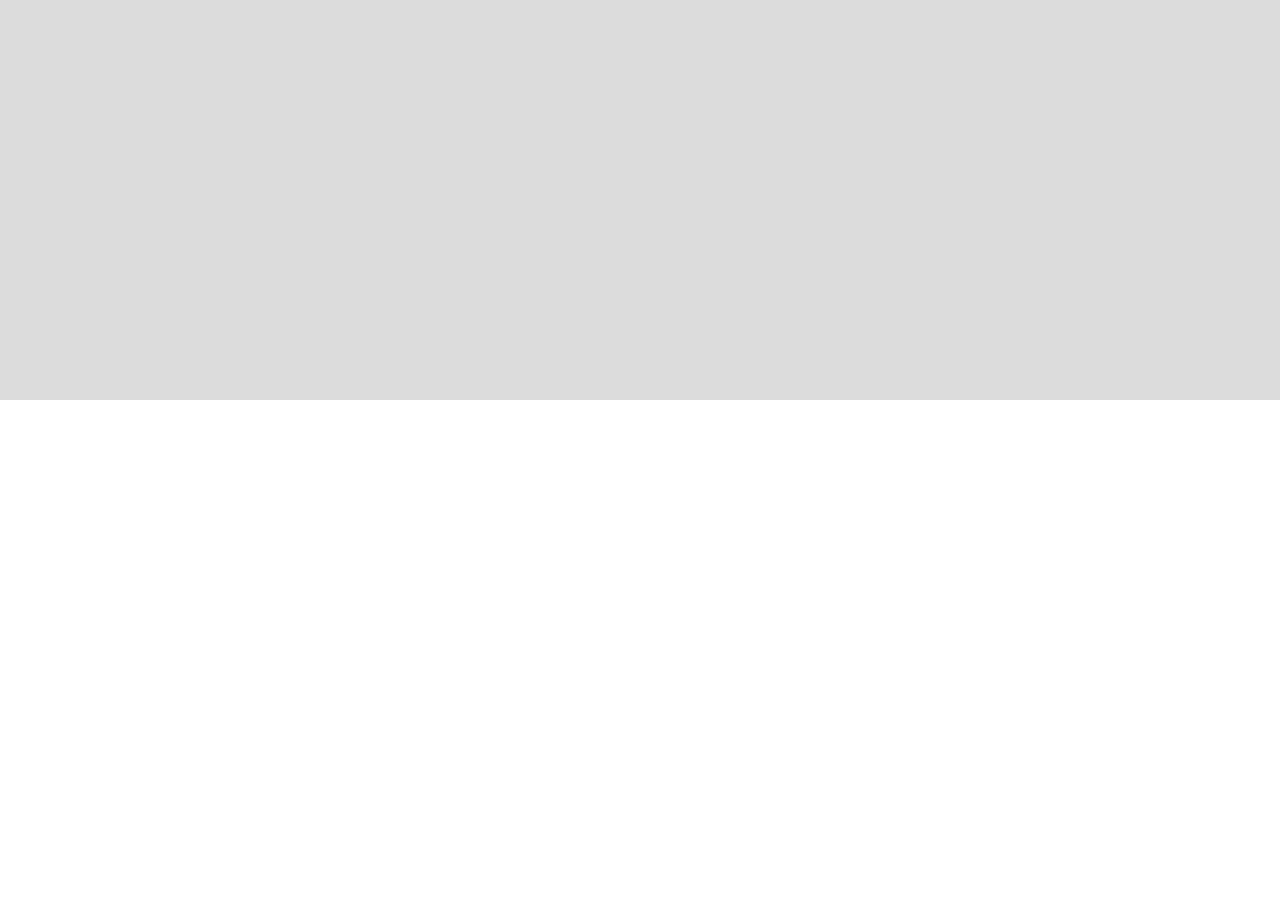
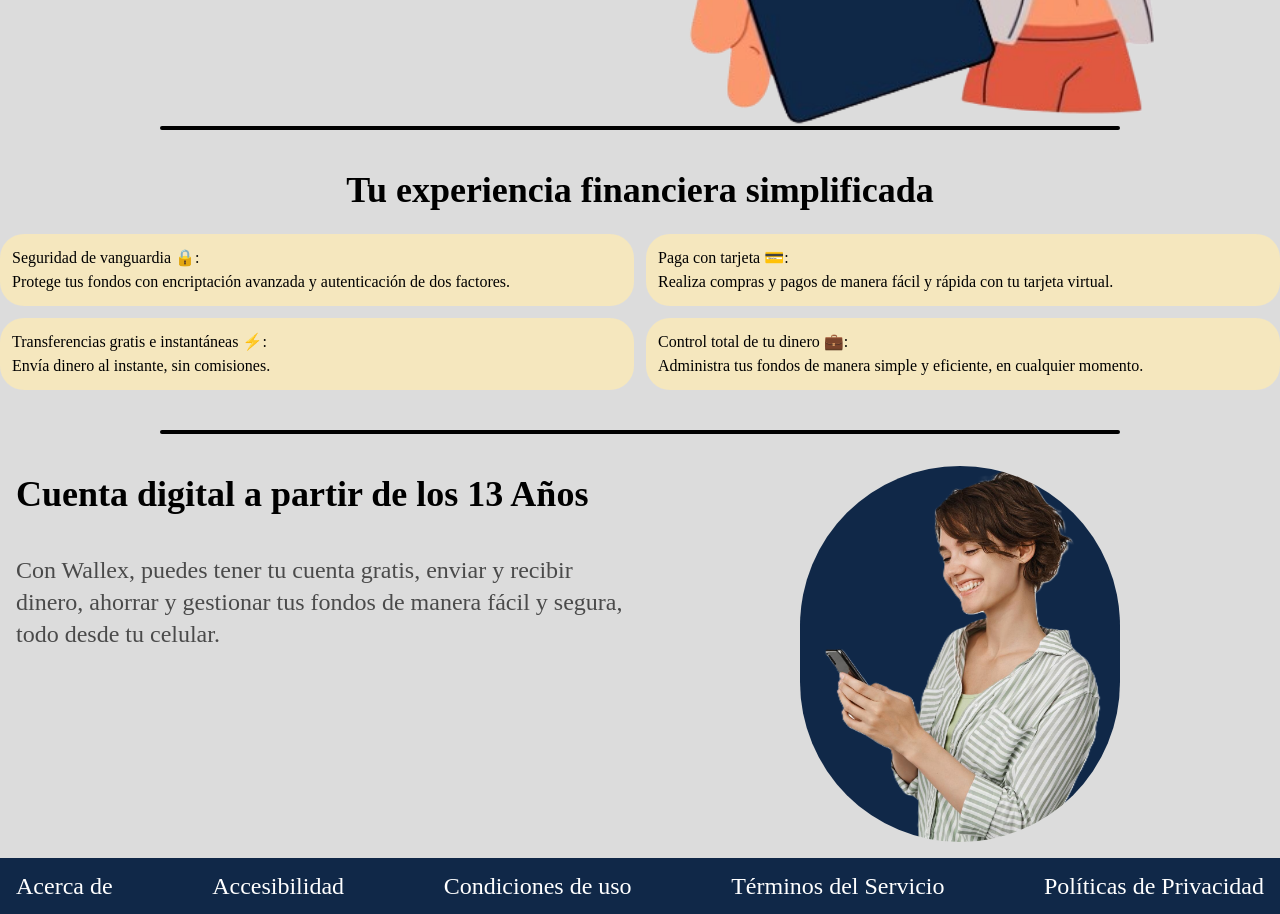
Before and after one commit to TournierSebastian/s21-02-ft-webapp, a React (Vite) app in the folder frontend/: page / in a window 1280 px wide. Shown: the part 400-1314 px from the top of the page. Before the commit the page ends 800 px from the top, so only its background shows below. Built offline with nearby package versions, Linux system fonts and the light colour scheme.

Commit message:
LandingPage

```diff
--- a/frontend/src/Pages/Landingpage/Landingpage.jsx
+++ b/frontend/src/Pages/Landingpage/Landingpage.jsx
@@ -2,6 +2,8 @@ import React from 'react'
 import './Landingpage.css'
 import Navbar from '../../components/navbar/userNavbar'
 import '../../Styles/Global.css'
+import image1 from '../../assets/General/Image1_landingpage.png'
+import image2 from '../../assets/General/Image2_landingpage.png'
 const Landingpage = () => {
 
 
@@ -10,9 +12,79 @@ const Landingpage = () => {
 
       <nav><Navbar /></nav>
 
-      <main>
-        Landingpage
+      <main >
+        <div className='container mx-auto'>
+          <section className='flex flex-wrap items-center mt-4'>
+            <p className='text-Gray text-3xl w-full sm:w-1/2 '>
+              Gestiona tus finanzas de forma fácil, rápida y segura con Wallet. Accede a tus pagos y transacciones cuando los necesites.
+              ¡Tu dinero, tus reglas!
+            </p>
+            <img src={image1} className='w-full sm:w-1/2 max-w-full' alt="Una persona sosteniendo un celular con la Wallex" />
+          </section>
+          <div className=' border-2 rounded-4xl w-3/4 h mx-auto'  ></div>
+
+          <section className=' my-10'>
+            <h2 className=' text-4xl text-center mb-6 font-bold'>Tu experiencia financiera simplificada </h2>
+            <div className='grid grid-cols-1 sm:grid-cols-2 gap-3'>
+
+              <div className=' bg-LightGolden  rounded-3xl p-3  '>
+                <p>Seguridad de vanguardia 🔒:</p>
+                <p> Protege tus fondos con encriptación avanzada y autenticación de dos factores. </p>
+              </div>
+              <div className=' bg-LightGolden rounded-3xl p-3  '>
+                <p>Paga con tarjeta 💳: </p>
+                <p> Realiza compras y pagos de manera fácil y rápida con tu tarjeta virtual.</p>
+              </div>
+              <div className=' bg-LightGolden rounded-3xl p-3 '>
+                <p>Transferencias gratis e instantáneas ⚡: </p>
+                <p>Envía dinero al instante, sin comisiones.</p>
+              </div>
+              <div className=' bg-LightGolden rounded-3xl p-3 '>
+                <p>Control total de tu dinero 💼:</p>
+                <p>Administra tus fondos de manera simple y eficiente, en cualquier momento.</p>
+              </div>
+
+            </div>
+          </section>
+          <div className=' border-2 rounded-4xl w-3/4 h mx-auto'  ></div>
+
+          <section className='flex flex-col sm:flex-row mt-4'>
+  <div className='sm:w-1/2 p-4 mt-2'>
+    <h3 className='text-4xl font-bold mb-10'>Cuenta digital a partir de los 13 Años</h3>
+    <p className='text-Gray text-2xl'>
+      Con Wallex, puedes tener tu cuenta gratis, enviar y recibir dinero, ahorrar y gestionar tus fondos de manera fácil y segura, todo desde tu celular.
+    </p>
+  </div>
+  <div className='sm:w-1/2 p-4 flex justify-center'>
+    <img src={image2} className='w-80 max-w-full rounded-full' alt="Una persona sonriendo al celular" />
+  </div>
+</section>
+
+
+        </div>
       </main>
+
+      <footer>
+        <div className=' bg-BlackBlue flex  justify-between text-white py-3 px-4'>
+          <a className='text-2xl' href='/Acercade'>
+            Acerca de
+          </a>
+          <a className='text-2xl' href='/Accesibilidad'>
+            Accesibilidad
+          </a>
+          <a className='text-2xl' href='/Condicionesdeuso'>
+            Condiciones de uso
+          </a>
+          <a className='text-2xl' href='/Terminosdelservicio'>
+            Términos del Servicio
+          </a>
+          <a className='text-2xl'>
+            Políticas de Privacidad
+          </a>
+
+
+        </div>
+      </footer>
 
     </div>
   )
```
Also changed, not shown: frontend/src/assets/General/Notfound.webp (added).
